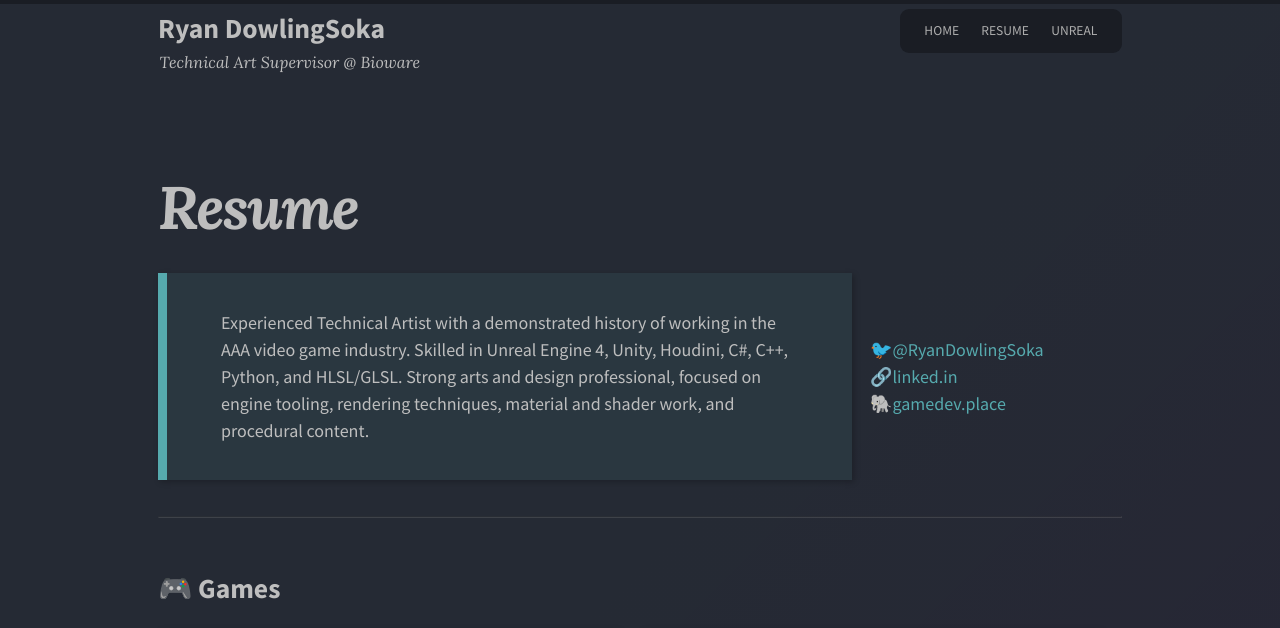
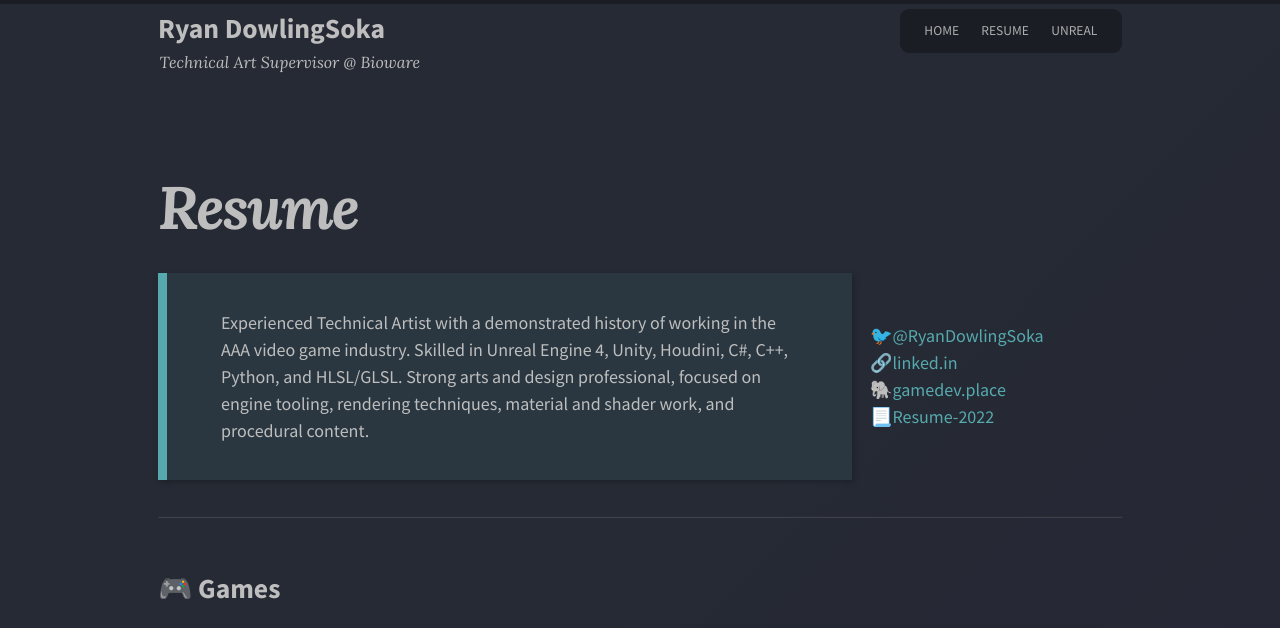
Before and after one commit to Ryan-DowlingSoka/ryan-dowlingsoka.github.io, a Jekyll site: the page built from resume.md, in a window 1280 px wide and 900 px high, cut to the strip 0-628 px from the top of the window. Built offline with Jekyll 4.4.1, drawn with Linux system fonts in a browser that asks for light colours; nearby versions of some CDN libraries.

Commit message:
Add resume pdf link.

```diff
--- a/resume.md
+++ b/resume.md
@@ -21,6 +21,7 @@ categories: about
 ">
 
 {% include socials.md %}
+<a href="/assets/files/RyanDowlingSoka-Resume-2022.pdf">📃Resume-2022</a>
 
 </div>
 
```
Also changed, not shown: 1 other file.
